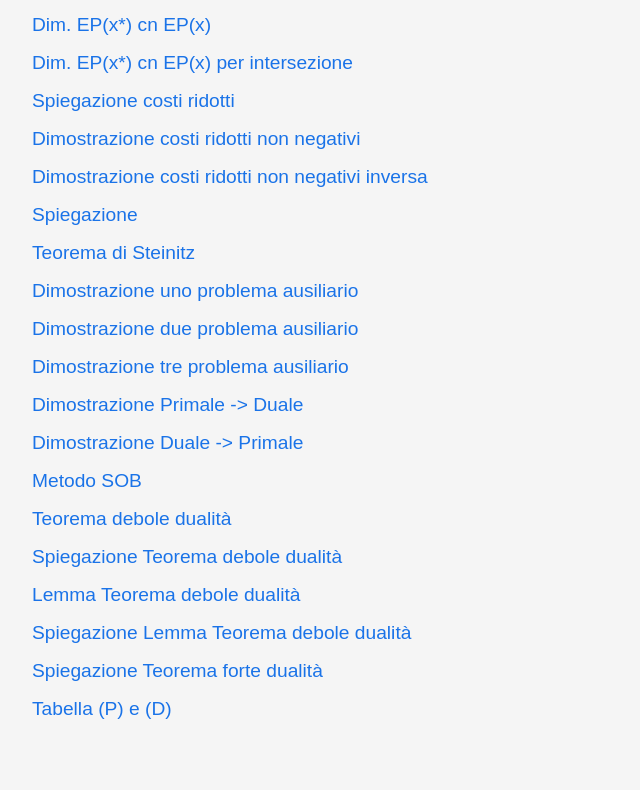
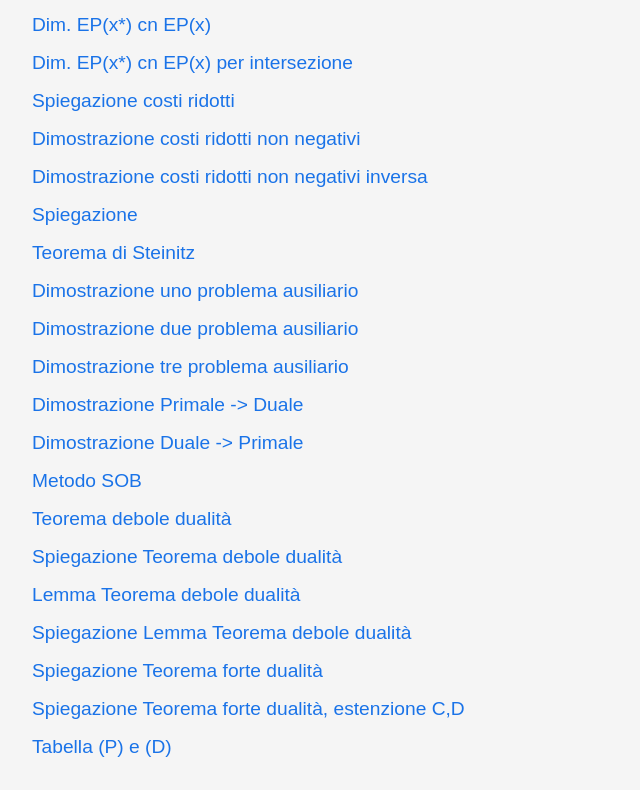
Before and after one commit to Luca12341234/RicercaOperativa, a plain HTML site: page index.html in a window 1280 px wide. Shown: the part 2600-3390 px from the top of the page, without its empty margins (0-640 px from the left). Before the commit the page ends 3352 px from the top, so only its background shows below. Drawn offline with Linux system fonts and the light colour scheme.

Commit message:
Update index.html

```diff
--- a/index.html
+++ b/index.html
@@ -129,6 +129,7 @@
       <li><a href="img/LemmaTDD.png" target="_blank">Lemma Teorema debole dualità</a></li>
       <li><a href="img/SpiegazioneLemmaaTDDDD.png" target="_blank">Spiegazione Lemma Teorema debole dualità</a></li>
       <li><a href="img/TeoremeForteDimostrazioneBA.png" target="_blank">Spiegazione Teorema forte dualità</a></li>
+      <li><a href="img/TFDESTENZIONECD.png" target="_blank">Spiegazione Teorema forte dualità, estenzione C,D</a></li>
        <!-- Metti dimostrazioni del teorema debole e di quello forte -->
       <li><a href="img/TABELLAPED.png" target="_blank">Tabella (P) e (D)</a></li>
     </ul>
```
